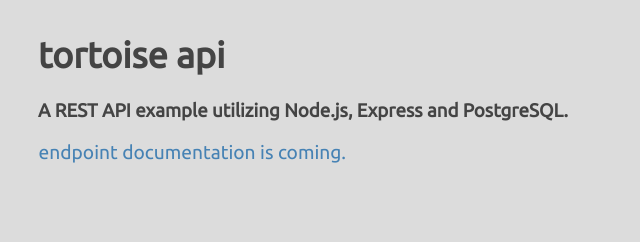
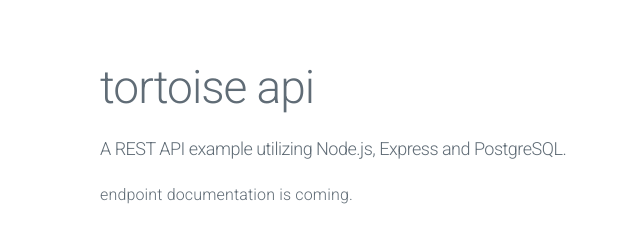
Before and after one commit to charleshartman/tortoise-api, a website: page public/index.html in a window 1280 px wide. Shown: the whole page, without its empty margins (0-640 px from the left). Drawn offline with nearby package versions, Linux system fonts and the light colour scheme.

Commit message:
added minimalist css, styling update

```diff
--- a/public/index.html
+++ b/public/index.html
@@ -6,7 +6,24 @@
     <meta http-equiv="X-UA-Compatible" content="ie=edge">
 
     <title>api.tortoise.team</title>
+
+    <link rel="icon" href="images/favicon.png">
+
     <link rel="preconnect" href="https://fonts.googleapis.com">
+    <link rel="preconnect" href="https://fonts.gstatic.com" crossorigin>
+    <link rel="stylesheet" href="https://fonts.googleapis.com/css?family=Roboto:300,300italic,700,700italic">
+
+    <link rel="stylesheet" href="https://cdnjs.cloudflare.com/ajax/libs/normalize/8.0.1/normalize.css">
+    <link rel="stylesheet" href="https://cdnjs.cloudflare.com/ajax/libs/milligram/1.4.1/milligram.css">
+
+    <style>
+      html {
+        display: block;
+        padding: 60px 100px;
+      }
+    </style>
+
+    <!-- <link rel="preconnect" href="https://fonts.googleapis.com">
     <link rel="preconnect" href="https://fonts.gstatic.com" crossorigin>
     <link href="https://fonts.googleapis.com/css2?family=Ubuntu&display=swap" rel="stylesheet">
 
@@ -41,12 +58,12 @@
       .hide {
         display: none;
       }
-    </style>
+    </style> -->
   </head>
 
   <body>
     <h1>tortoise api</h1>
-    <h3>A REST API example utilizing Node.js, Express and PostgreSQL.</h3>
+    <h5>A REST API example utilizing Node.js, Express and PostgreSQL.</h5>
     <div id="root"></div>
     <script>
       document.addEventListener('DOMContentLoaded', () => {
```
